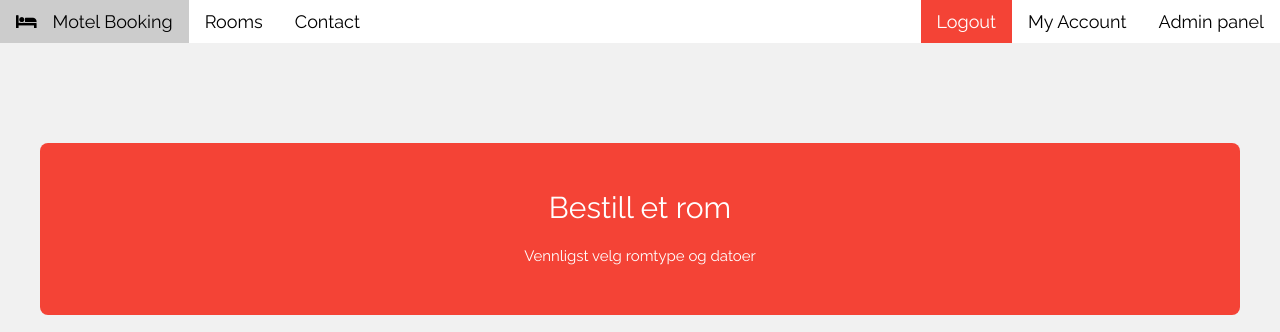
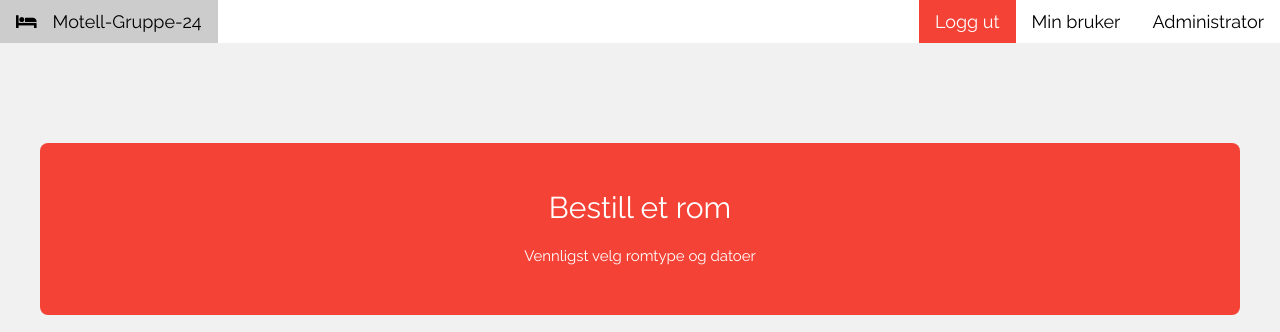
Before and after one commit to kristianvv/Motell-Gruppe-24, a PHP site: page /Motell-Gruppe-24/views/room_details.php in a window 1280 px wide. Shown: the top 332 px of the page. Run offline with PHP 8.4, Linux system fonts and the light colour scheme; the visitor is signed in with stand-in values (Sample User, id 1); some libraries are stand-ins or nearby versions.

Commit message:
mer oversettelse + navbar

```diff
--- a/includes/add_unavailabiliy.php
+++ b/includes/add_unavailabiliy.php
@@ -17,10 +17,10 @@ if ($_SERVER['REQUEST_METHOD'] == "POST") {
         $result = $current_room->make_unavailable($pdo, $fromDate, $toDate, $description);
 
         if ($result) {
-            header("Location: room_unavailable.php?roomID=$roomID&message=Unavailability added successfully");
+            header("Location: room_unavailable.php?roomID=$roomID&message=Utilgjengelighet for rom $roomID lagt til");
             exit();
         } else {
-            header("Location: room_unavailable.php?roomID=$roomID&message=Failed to add unavailability");
+            header("Location: room_unavailable.php?roomID=$roomID&message=Kunne ikke legge til utilgjengelighet");
             exit();
         }
     }
--- a/includes/dbconnect.inc.php
+++ b/includes/dbconnect.inc.php
@@ -1,5 +1,4 @@
 <?php
-//echo 'Hello World! I am a database connection!' . '<br>'; (for testing purposes)
 
 define('DB_HOST', '127.0.0.1');
 define('DB_USER', 'root');
@@ -12,7 +11,7 @@ try {
    $pdo = new PDO($dkn, DB_USER, DB_PASS);
 }
     catch (PDOException $e) {
-        echo "Feil ved tilkobling til databasen: " . $e-> getMessage();
+        echo "Feil ved tilkobling til databasen. "; //Fjerner print av feilmelding til produksjon. $e-> getMessage();
     }
 
     register_shutdown_function(function() use (&$pdo) {
--- a/includes/delete_user.php
+++ b/includes/delete_user.php
@@ -14,11 +14,11 @@ if ($_SERVER['REQUEST_METHOD'] == "POST") {
     $email = trim(htmlspecialchars($_POST['email']));
 
     if ($userID == $_SESSION['user_id']) {
-        header("Location: ../views/admin_administration.php?message=You cannot delete yourself!!");
+        header("Location: ../views/admin_administration.php?message=Du kan ikke slette deg selv!!");
         exit();
     } else {
         User::delete_user($pdo, $userID);
-        header("Location: ../views/admin_administration.php?message=User with email: $email deleted successfully");
+        header("Location: ../views/admin_administration.php?message=Bruker med email: $email slettet");
         exit();
     }
 
--- a/includes/navbar.php
+++ b/includes/navbar.php
@@ -1,9 +1,11 @@
 <?php
-// Start session om det ikke allerede er startet
-
+// Start session if not already started
 if (session_status() == PHP_SESSION_NONE) {
     session_start();
 }
+
+// Set the base URL relative to the root
+$base_url = '/Motell-Gruppe-24'; // This is the root relative path from the web server's document root
 ?>
 
 <!DOCTYPE html>
@@ -44,26 +46,25 @@ if (session_status() == PHP_SESSION_NONE) {
 </head>
 <body class="w3-light-grey">
     <div class="w3-bar w3-white w3-large">
-        <a href="/Motell-Gruppe-24/index.php" class="w3-bar-item w3-button w3-red w3-mobile">
-            <i class="fa fa-bed w3-margin-right"></i>Motel Booking
+        <!-- Use the base URL for linking -->
+        <a href="<?php echo $base_url; ?>/index.php" class="w3-bar-item w3-button w3-red w3-mobile">
+            <i class="fa fa-bed w3-margin-right"></i>Motell-Gruppe-24
         </a>
+
         <?php if (isset($_SESSION['user_id'])): ?>
-            <!-- Display if the user is logged in -->
-            <a href="/Motell-Gruppe-24/index.php#rooms" class="w3-bar-item w3-button w3-mobile">Rooms</a>
-            <a href="/Motell-Gruppe-24/index.php#about" class="w3-bar-item w3-button w3-mobile">Contact</a>
-            <!-- If the user is an admin -->
+            <!-- If the user is logged in -->
+            <!-- If the logged-in user is an admin, display the admin panel -->
             <?php if ($_SESSION['user_role'] == 'Admin'): ?>
-                <a href="/Motell-Gruppe-24/views/admin_view.php" class="w3-bar-item w3-button w3-right w3-mobile">Admin panel</a>
+                <a href="<?php echo $base_url; ?>/views/admin_view.php" class="w3-bar-item w3-button w3-right w3-mobile">Administrator</a>
             <?php endif; ?>
-            <a href="/Motell-Gruppe-24/views/user_view.php" class="w3-bar-item w3-button w3-right w3-mobile">My Account</a> <!-- Fine from index, not from views/userview -->
-            <a href="/Motell-Gruppe-24/includes/logout.php" class="w3-bar-item w3-button w3-right w3-mobile w3-red">Logout</a>
-            <?php 'session_check.php'; ?>
+            <a href="<?php echo $base_url; ?>/views/user_view.php" class="w3-bar-item w3-button w3-right w3-mobile">Min bruker</a>
+            <a href="<?php echo $base_url; ?>/includes/logout.php" class="w3-bar-item w3-button w3-right w3-mobile w3-red">Logg ut</a>
+            <?php include 'session_check.php'; ?>
         <?php else: ?>
-            <!-- Display if the user is logged in -->
-            <a href="/Motell-Gruppe-24/index.php#rooms" class="w3-bar-item w3-button w3-mobile">Rooms</a>
-            <a href="/Motell-Gruppe-24/index.php#about" class="w3-bar-item w3-button w3-mobile">Contact</a>
-            <a href="/Motell-Gruppe-24/views/registration.php" class="w3-bar-item w3-button w3-right w3-mobile w3-red">Register</a>
-            <a href="/Motell-Gruppe-24/views/login.php" class="w3-bar-item w3-button w3-right w3-mobile w3-red">Login</a>
+            <!-- If the user is not logged in -->
+            <a href="<?php echo $base_url; ?>/views/registration.php" class="w3-bar-item w3-button w3-right w3-mobile w3-red">Register</a>
+            <a href="<?php echo $base_url; ?>/views/login.php" class="w3-bar-item w3-button w3-right w3-mobile w3-red">Login</a>
         <?php endif; ?>
     </div>
 </body>
+</html>
--- a/views/room_details.php
+++ b/views/room_details.php
@@ -12,11 +12,9 @@
 $roomType = htmlspecialchars($_GET['roomType'] ?? 'enkeltrom');
 $checkin = htmlspecialchars($_GET['checkin'] ?? '');
 $checkout = htmlspecialchars($_GET['checkout'] ?? '');
-$image = htmlspecialchars($_GET['image'] ?? '/public/images/default.jpg');
+$image = '/Motell-Gruppe-24/public/images/' . $roomType. '.jpg';
 $bookingFailed = isset($_GET['bookingFailed']) ? (int)$_GET['bookingFailed'] : 0;
 
-// Ensure the image path starts from the root
-$image = '/' . ltrim($image, '/');
 ?>
 
 <div class="w3-content" style="max-width:1200px; margin: 100px auto;">
```
Also changed, not shown: includes/delete_unavailability.php (+2 -5 lines), includes/logout.php (+5 -5 lines).
